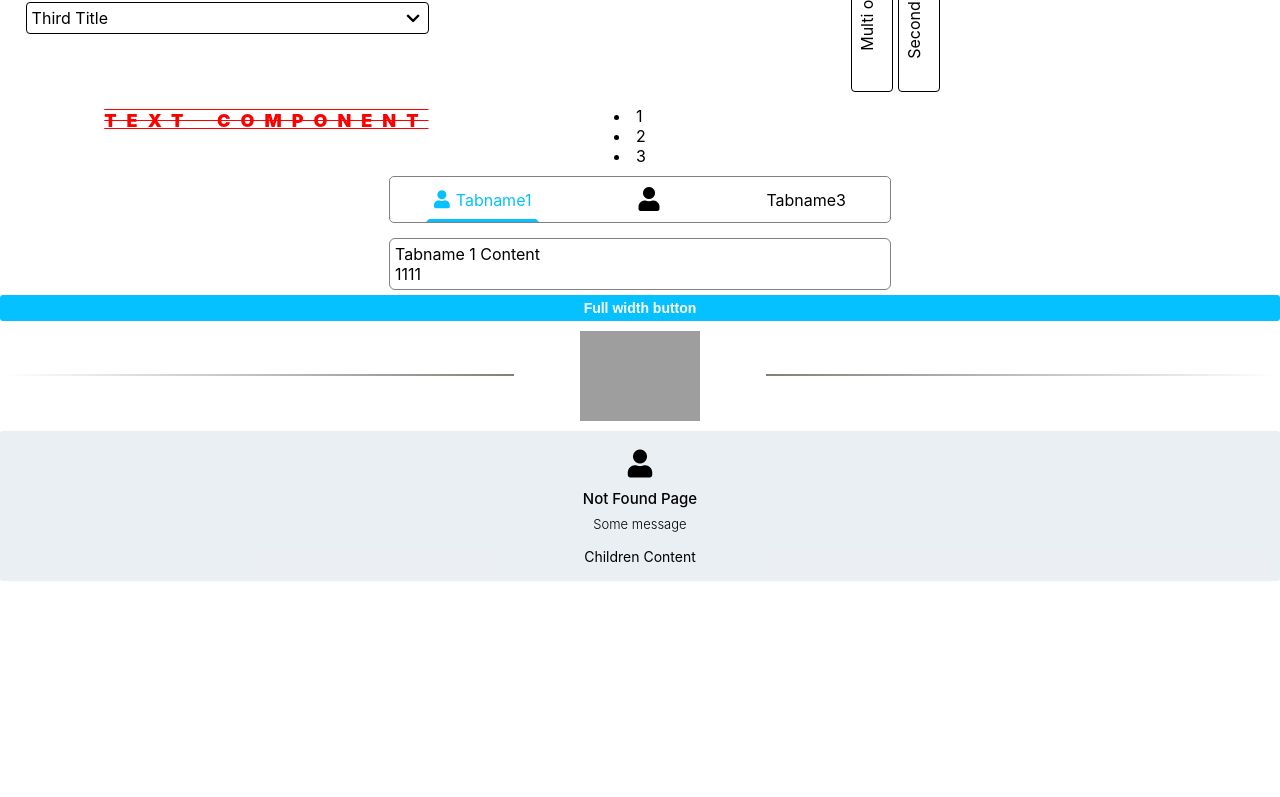
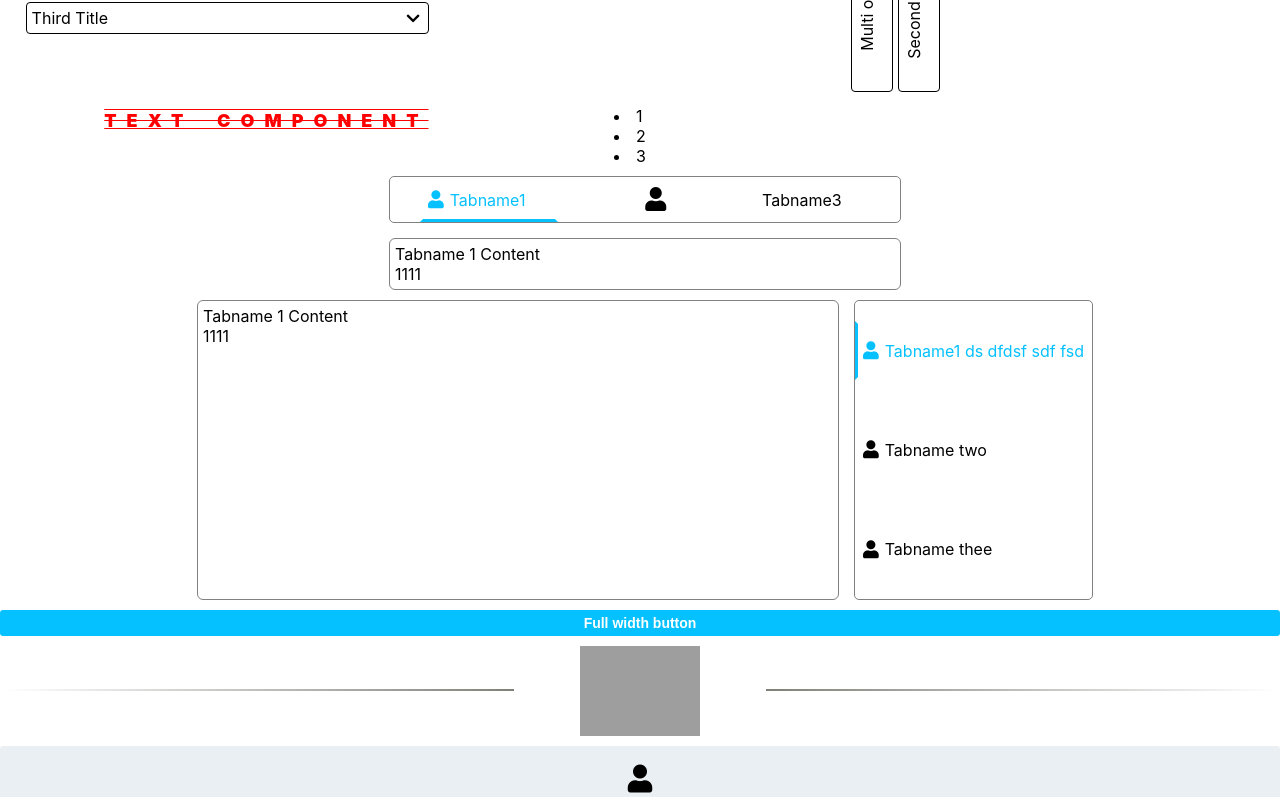
Before and after one commit to emotive44/library-components, a React (Create React App) app: page / in a window 1280 px wide. Shown: the part 718-1515 px from the top of the page. Before the commit the page ends 1299 px from the top, so only its background shows below. Built offline with nearby package versions, Linux system fonts and the light colour scheme; grey boxes are pictures that could not be loaded; the HTML template or start-up script is replaced by a standard one.

Commit message:
tabs component available for left and right position

```diff
--- a/src/App.tsx
+++ b/src/App.tsx
@@ -456,7 +456,7 @@ function App() {
 
       </div>
 
-     <div style={{ width: '40%', margin: '0 auto' }} >
+      <div style={{ width: '40%', margin: '0.5rem auto' }} >
         <Tabs position="top">
           <Tab
             label="tabname1"
@@ -476,6 +476,36 @@ function App() {
           <Tab
             label="tabname3"
             tabName="Tabname3"
+          >
+              <p>Tabname 3 Content</p>
+              <p>3333</p>
+          </Tab>
+        </Tabs>
+      </div>
+
+      <div style={{ width: '70%', margin: '1rem auto', height: '30rem'}} >
+        <Tabs position="right">
+          <Tab
+            label="tab1"
+            tabName="Tabname1 ds dfdsf sdf fsd "
+            icon={<i className="fas fa-user" />}
+          >
+              <p>Tabname 1 Content</p>
+              <p>1111</p>
+          </Tab>
+          <Tab
+            label="tab-user"
+            tabName="Tabname two"
+            icon={<i className="fas fa-user" />}
+          >
+              <p>Tabname 2 Content</p>
+              <p>2222</p>
+              Lorem, ipsum dolor sit amet consectetur adipisicing elit. Veniam iure nobis, dolore aliquid dolorum necessitatibus tempora numquam, earum sint accusantium, ducimus molestias quisquam quaerat ea asperiores temporibus ut adipisci veritatis optio. Ipsa numquam illo nobis voluptates perferendis, in temporibus illum nihil culpa consectetur iusto cupiditate esse eos voluptatum earum? Eum ut obcaecati dolor. Architecto laborum iste animi libero quas magnam.
+          </Tab>
+          <Tab
+            label="tab3"
+            tabName="Tabname thee"
+            icon={<i className="fas fa-user" />}
           >
               <p>Tabname 3 Content</p>
               <p>3333</p>
--- a/src/components/Tabs/Tabs.module.css
+++ b/src/components/Tabs/Tabs.module.css
@@ -1,12 +1,24 @@
-.container { margin: 0.5rem; display: flex; }
+.container { margin: 0.5rem; display: flex; width: 100%; height: 100%; }
   .container.top { flex-direction: column; }
   .container.bottom { flex-direction: column-reverse; }
+  .container.left { flex-direction: row; }
+  .container.right { flex-direction: row-reverse; }
   .container .tabs { display: flex; justify-content: space-around; border: 1.2px solid gray; border-radius: 5px; }
-    .container .tabs .tab-link { display: flex; align-items: center; justify-content: center; min-width: 15%; padding: 0.5rem; border: 3px solid transparent; transition: 0.2s ease-in-out; transition-property: color background; }
+  .container.left .tabs,
+  .container.right .tabs { flex-direction: column; }
+    .container .tabs .tab-link { display: flex; align-items: center; justify-content: center; min-width: 15%; min-height: 20%; padding: 0.5rem; border: 3px solid transparent; transition: 0.2s ease-in-out; transition-property: color background; }
     .container.bottom .tabs .tab-link { border-top: 3px solid transparent; }
     .container.top .tabs .tab-link { border-bottom: 3px solid transparent; }
+    .container.left .tabs .tab-link,
+    .container.right .tabs .tab-link { justify-content: flex-start; }
       .container .tabs .tab-link:hover { color: #05c1ff; background: rgb(247, 239, 239); }
+      .container .tabs .tab-link p { min-width: 10rem; overflow: hidden; text-overflow: ellipsis; white-space: nowrap; }
     .container.top .tabs .tab-link.active-tab { border-bottom: 3px solid #05c1ff; color: #05c1ff; }
     .container.bottom .tabs .tab-link.active-tab { border-top: 3px solid #05c1ff; color: #05c1ff; }
-  .container.top .content { margin-top: 1.5rem; padding: 0.5rem; border: 1px solid gray; border-radius: 6px; }
-  .container.bottom .content { margin-bottom: 1.5rem; padding: 0.5rem; border: 1px solid gray; border-radius: 6px;  }
+    .container.left .tabs .tab-link.active-tab { border-right: 3px solid #05c1ff; color: #05c1ff; }
+    .container.right .tabs .tab-link.active-tab { border-left: 3px solid #05c1ff; color: #05c1ff; }
+  .container .content { padding: 0.5rem; border: 1px solid gray; border-radius: 6px; overflow: hidden; }
+  .container.top .content { margin-top: 1.5rem; }
+  .container.bottom .content { margin-bottom: 1.5rem; }
+  .container.left .content { flex: 1 1 75% ; margin-left: 1.5rem; }
+  .container.right .content { flex: 1 1 75% ; margin-right: 1.5rem; }
--- a/src/components/Tabs/Tabs.tsx
+++ b/src/components/Tabs/Tabs.tsx
@@ -12,7 +12,7 @@ interface IChildProps {
   },
 }
 
-type TPosition = 'top' | 'bottom';
+type TPosition = 'top' | 'bottom' | 'left' | 'right';
 
 interface TabsProps {
   children              :  any,
@@ -82,7 +82,7 @@ const Tabs:FC<TabsProps> = ({
             {icon}
           </small>
         )}
-        {tabName && tabName}
+        {tabName && <p>{tabName}</p>}
       </NavLink>
     )
   })
@@ -90,7 +90,7 @@ const Tabs:FC<TabsProps> = ({
   return (
     <div className={containerClasses.join(' ')}>
       <div className={classes.tabs}> {tabs} </div>
-      <div className={classes.content}  >{tabContent}</div>
+      <div className={classes.content}> {tabContent} </div>
     </div>
   );
 }
```
Lines whose indentation alone changed are shown as unchanged.
